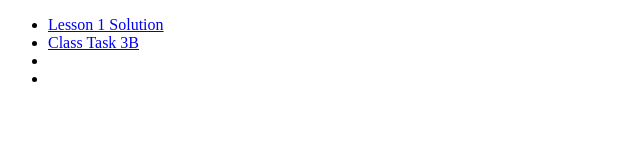
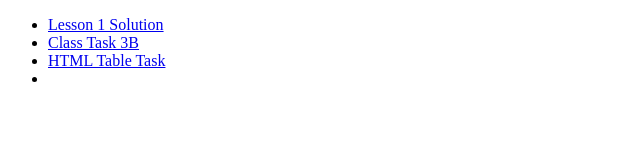
Before and after one commit to brainiac001/Web-Development-Task-And-Solution, a plain HTML site: page index.html in a window 1280 px wide. Shown: the whole page, without its empty margins (0-640 px from the left). Drawn offline with Linux system fonts and the light colour scheme.

Commit message:
added link

```diff
--- a/index.html
+++ b/index.html
@@ -10,7 +10,7 @@
         <ul>
             <li><a href="lesson-one-solution.html">Lesson 1 Solution</a></li>
             <li><a href="div-iframe-achor-span-section.html">Class Task 3B</a></li>
-            <li><a></a></li>
+            <li><a href="#">HTML Table Task</a></li>
             <li><a></a></li>
 
         </ul>
```
